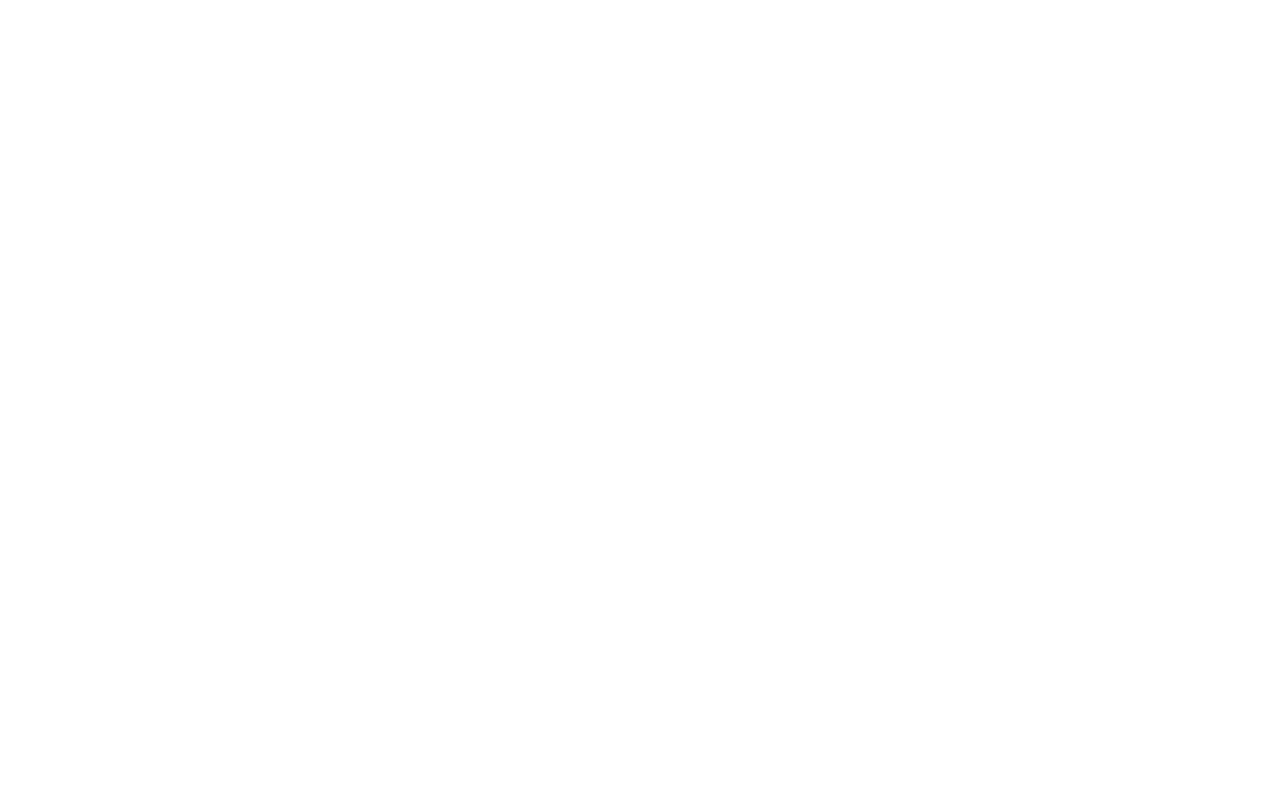
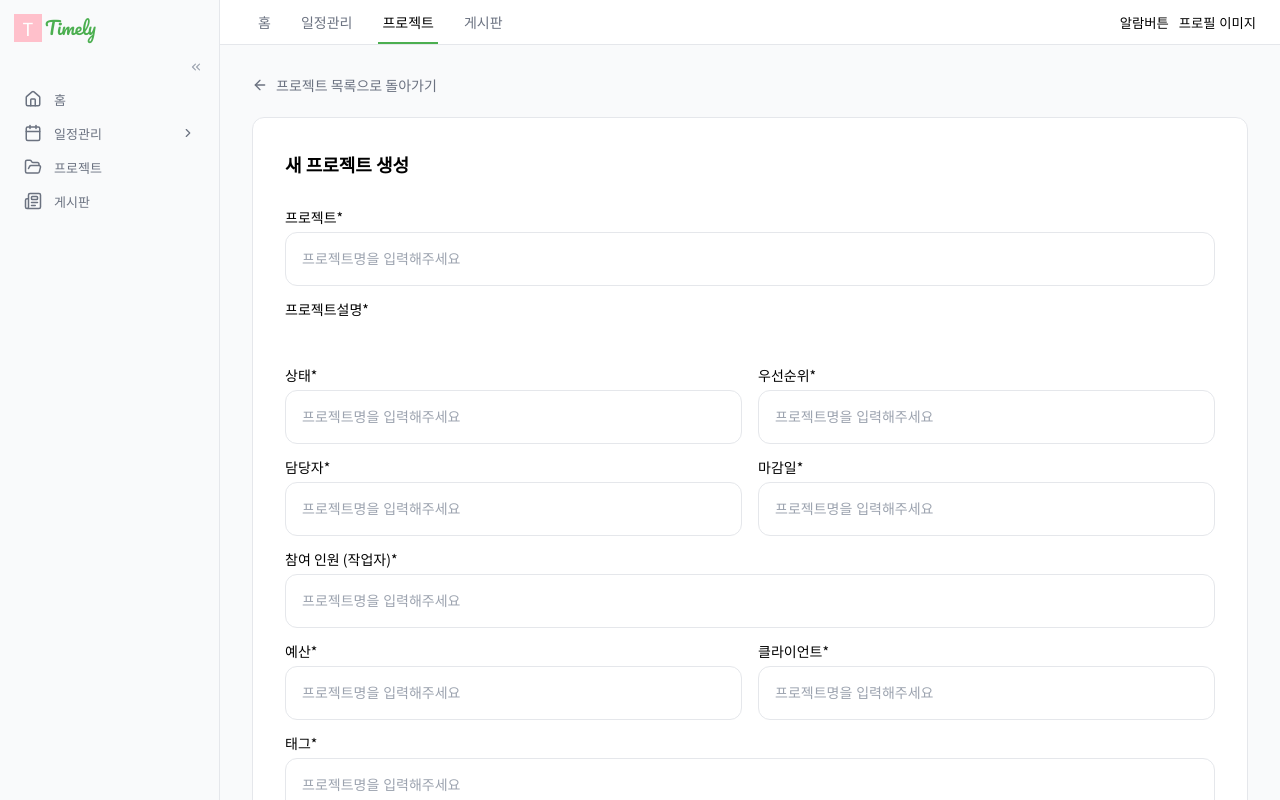
Before and after one commit to zingZZi/timely, a React (Vite) app: page /projects/new in a window 1280 px wide. Before the commit this address had no page. Built offline with nearby package versions, Linux system fonts and the light colour scheme; a web font is replaced by a local one.

Commit message:
프로젝트 생성페이지 레이아웃추가

```diff
--- a/src/App.jsx
+++ b/src/App.jsx
@@ -14,6 +14,7 @@
 import BoardDetail from "./pages/boardDetail/boardDetail";
 import BoardWrite from "./pages/boardWrite/BoardWrite";
 import ProjectDetail from "./pages/projects/detail/ProjectDetail";
+import NewProject from "./pages/projects/new/NewProject";
 
 function App() {
   return (
@@ -27,6 +28,7 @@
           </Route>
           <Route path="projects" element={<Projects />} />
           <Route path="projects/detail/:id" element={<ProjectDetail/>} />
+          <Route path="projects/new" element={<NewProject/>} />
           <Route path="board" element={<Board />} />
           <Route path="board/detail/:id" element={<BoardDetail />} />
           <Route path="board/write" element={<BoardWrite />} />
--- a/src/components/Button/Button.jsx
+++ b/src/components/Button/Button.jsx
@@ -32,3 +32,18 @@
 export const BasicLink = styled(Link)`
   ${BasicBtnStyle}
 `;
+
+export const BackPageLink = styled(Link)`
+  display: flex;
+  align-items: center;
+  justify-content: start;
+  color: ${({ theme }) => theme.colors.gray[600]};
+  margin-bottom: 2.4rem;
+  font-size: ${({ theme }) => theme.fontSizes.sm};
+  gap:.8rem;
+  svg{
+    width: 1.6rem;
+    height: 1.6rem;
+  }
+
+`
--- /dev/null
+++ b/src/pages/projects/new/NewProject.jsx
@@ -0,0 +1,67 @@
+import { Link } from "react-router-dom";
+import * as S from './NewProject.style'
+import { BackPageLink } from "../../../components/Button/Button";
+import { ArrowLeft,Shield} from 'lucide-react';
+import PageHeader from "../../../components/PageHeader/PageHeader";
+import Input from "../../../components/form/Input/Input";
+import FormField from "../../../components/form/FormField/FormField";
+function NewProject(){
+    return(
+        <>
+            <BackPageLink><ArrowLeft/>프로젝트 목록으로 돌아가기</BackPageLink>
+            <S.NewProjectWrap>
+                <PageHeader title="새 프로젝트 생성" />
+                <form action="">
+                    <fieldset>
+                        <legend className="text-ir">프로젝트 기본 내용</legend>
+                        <FormField must="must" label="프로젝트" id="projectName">
+                            <Input placeholder="프로젝트명을 입력해주세요"/>
+                        </FormField>
+                        <FormField must="must" label="프로젝트설명" id="projectSummary">
+                            <textarea name="" id=""></textarea>
+                        </FormField>
+                        <S.FormColgroup>
+                            <FormField must="must" label="상태" id="state">
+                                <Input placeholder="프로젝트명을 입력해주세요"/>
+                            </FormField>
+                            <FormField must="must" label="우선순위" id="import">
+                                <Input placeholder="프로젝트명을 입력해주세요"/>
+                            </FormField>
+                        </S.FormColgroup>
+                        <S.FormColgroup>
+                            <FormField must="must" label="담당자" id="pm">
+                                <Input placeholder="프로젝트명을 입력해주세요"/>
+                            </FormField>
+                            <FormField must="must" label="마감일" id="dueDate">
+                                <Input placeholder="프로젝트명을 입력해주세요"/>
+                            </FormField>
+                        </S.FormColgroup>
+                        <FormField must="must" label="참여 인원 (작업자)" id="projectName">
+                            <Input placeholder="프로젝트명을 입력해주세요"/>
+                        </FormField>
+
+                        <S.FormColgroup>
+                            <FormField must="must" label="예산" id="pm">
+                                <Input placeholder="프로젝트명을 입력해주세요"/>
+                            </FormField>
+                            <FormField must="must" label="클라이언트" id="dueDate">
+                                <Input placeholder="프로젝트명을 입력해주세요"/>
+                            </FormField>
+                        </S.FormColgroup>
+
+                        <FormField must="must" label="태그" id="tag">
+                            <Input placeholder="프로젝트명을 입력해주세요"/>
+                        </FormField>
+                    </fieldset>
+
+                    <S.FormFieldset>
+                        <legend className="text-ir"> 접근 권한 설정</legend>
+                        <h3><Shield/>접근 권한 설정</h3>
+                    </S.FormFieldset>
+                </form>
+            </S.NewProjectWrap>
+        </>
+    )
+}
+
+export default NewProject;
--- /dev/null
+++ b/src/pages/projects/new/NewProject.style.js
@@ -0,0 +1,19 @@
+import styled from "styled-components";
+
+
+export const NewProjectWrap = styled.section`
+    padding: 3.2rem;
+    border-radius: 1.2rem;
+    background-color: ${({ theme }) => theme.colors.white};
+    border:1px solid ${({ theme }) => theme.colors.gray[200]};
+`
+export const FormFieldset = styled.fieldset`
+    padding-top:1.2rem;
+    margin-top:1.2rem;
+    border-top:1px solid ${({ theme }) => theme.colors.gray[200]};
+`
+
+export const FormColgroup = styled.div`
+    display: flex;
+    gap:1.6rem;
+`
```
